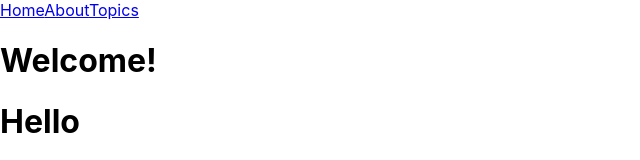
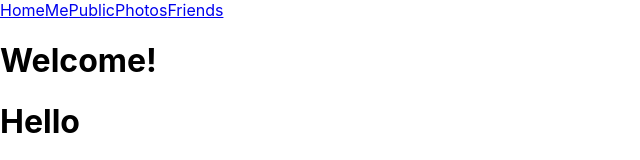
Before and after one commit to Woz-U-Group-Projects/team-the-juggernauts, a React (Create React App) app in the folder react/: page / in a window 1280 px wide. Shown: the top 160 px of the page, without its empty margins (0-640 px from the left). Built offline with nearby package versions, Linux system fonts and the light colour scheme.

Commit message:
changed layout

```diff
--- a/react/src/components/Header.js
+++ b/react/src/components/Header.js
@@ -4,8 +4,10 @@ import React from 'react';
 const Header = ({ title }) => (
     <div>
         <a href="/">Home</a>
-        <a href="/about">About</a>
-        <a href="/topics">Topics</a>
+        <a href="/me">Me</a>
+        <a href="/public">Public</a>
+        <a href="/photos">Photos</a>
+        <a href="/friends">Friends</a>
         <h1>{title}</h1>
     </div>
 );
--- /dev/null
+++ b/react/src/screens/Friends.js
@@ -0,0 +1,6 @@
+import React from 'react';
+import Header from '../components/Header';
+
+const Friends = () => <Header title="Friends" />;
+
+export default Friends;
--- a/react/src/screens/Topics.js
+++ b/react/src/screens/Me.js
@@ -1,6 +1,6 @@
 import React from 'react';
 import Header from '../components/Header';
 
-const Topics = () => <Header title="Topics" />;
+const Me = () => <Header title="Me" />;
 
-export default Topics;
+export default Me;
--- a/react/src/screens/About.js
+++ b/react/src/screens/Photos.js
@@ -1,6 +1,6 @@
 import React from 'react';
 import Header from '../components/Header';
 
-const About = () => <Header title="About" />;
+const Photos = () => <Header title="Photos" />;
 
-export default About;
+export default Photos;
--- /dev/null
+++ b/react/src/screens/Public.js
@@ -0,0 +1,6 @@
+import React from 'react';
+import Header from '../components/Header';
+
+const Public = () => <Header title="Public" />;
+
+export default Public;
```
